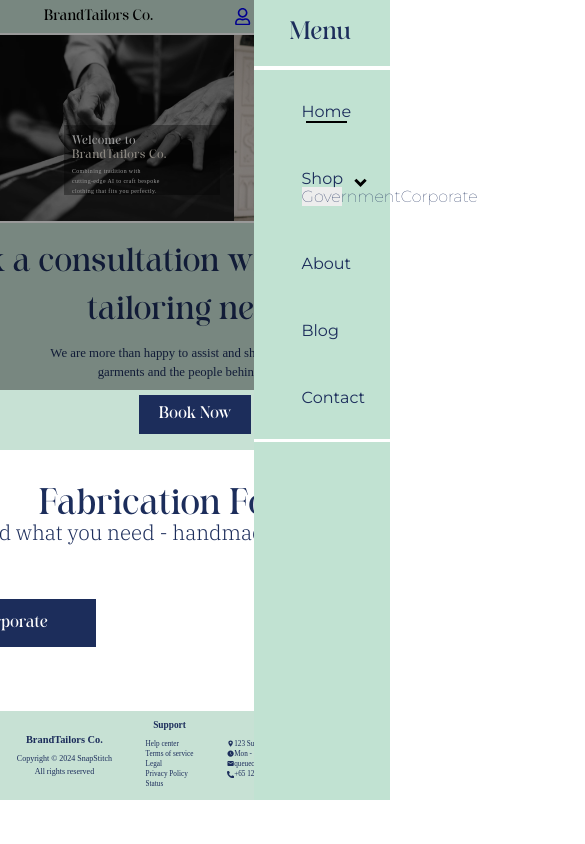
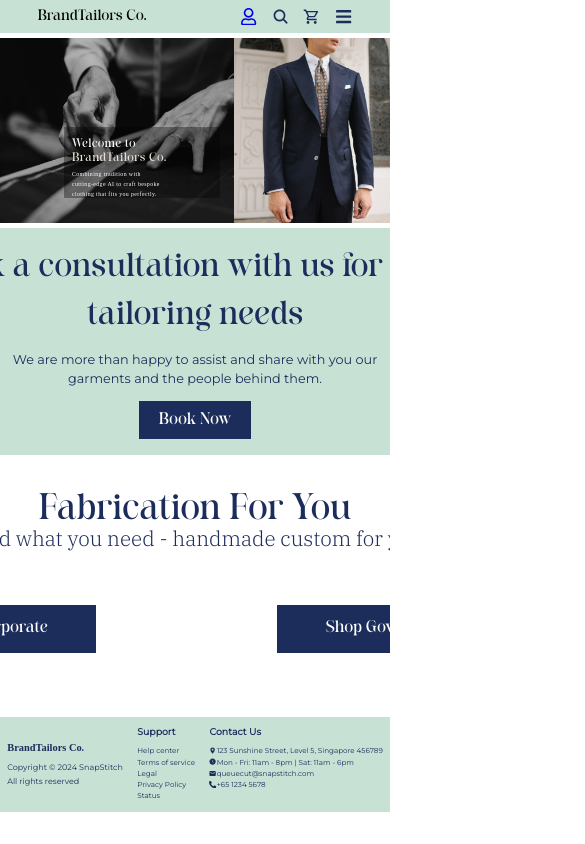
Before and after one commit to DediSepteo/WebApp-Tailor, a React (Create React App) app in the folder cha-project/: page /Home in a window 390 px wide. Shown: the whole page, 585 px wide, since content can reach past the window. Built offline with nearby package versions, Linux system fonts and the light colour scheme; a web font is replaced by a local one.

Commit message:
Finished Side Nav Bar, working on responsiveness

```diff
--- a/cha-project/src/App.js
+++ b/cha-project/src/App.js
@@ -16,7 +16,7 @@ const AppContent = () => {
 
     return (
         <>
-            {!(location.pathname === '/Login' || location.pathname === '/Register') && (location.pathname === '/' ? <Header /> : null)}
+            {!(location.pathname === '/Login' || location.pathname === '/Register') && (location.pathname === '/' ? <Header /> : <NavBar />)}
             <Routes>
                 <Route path="/" element={<LandingPage />} />
                 <Route path="/Home" element={<Home />} />
@@ -25,7 +25,7 @@ const AppContent = () => {
                 <Route path="/Login" element={<Login />} />
                 <Route path="/Register" element={<Register />} />
             </Routes>
-            {/* {!(location.pathname === '/Login' || location.pathname === '/Register') && <Footer />} */}
+            {!(location.pathname === '/Login' || location.pathname === '/Register') && <Footer />}
         </>
     );
 };
--- a/cha-project/src/components/NavBar.js
+++ b/cha-project/src/components/NavBar.js
@@ -1,13 +1,11 @@
-import { useEffect } from "react";
+import { useState } from "react";
 import { NavLink } from "react-router-dom";
 import { IoSearch } from "react-icons/io5";
 import { MdOutlineShoppingCart } from "react-icons/md";
-import { FaRegUser } from "react-icons/fa";
-import { FaBars } from "react-icons/fa";
+import { FaRegUser, FaBars } from "react-icons/fa";
+import { FaArrowRightLong } from "react-icons/fa6";
+import { RiArrowDropDownLine, RiArrowDropUpLine } from "react-icons/ri";
 import styles from "../styles/NavBar.module.css";
-import { FaArrowRightLong } from "react-icons/fa6";
-import { RiArrowDropDownLine } from "react-icons/ri";
-import { RiArrowDropUpLine } from "react-icons/ri";
 
 const NavBar = () => {
     const links = [
@@ -18,69 +16,70 @@ const NavBar = () => {
         { name: "Contact", path: "/" },
     ];
 
+    const [sideNavOpen, setSideNavOpen] = useState(false);
+    const [dropDownOpen, setDropDownOpen] = useState(false);
 
-    useEffect(() => {
-        var cart = document.getElementById("cart")
-        var dropDown = document.getElementById("dropDown")
-        var downArrow = document.getElementById("downArrow")
-        var upArrow = document.getElementById("upArrow")
-        var shopMenu = document.getElementById("shopMenu")
-        if (dropDown) {
-            dropDown.onclick = () => {
-                console.log(downArrow.style.display)
-                if (downArrow.style.display === "inline") {
-                    downArrow.style.display = "none"
-                    upArrow.style.display = "inline"
-                    shopMenu.style.display = "inline"
-                }
-                else {
-                    downArrow.style.display = "inline"
-                    upArrow.style.display = "none"
-                    shopMenu.style.display = "none"
-                }
+    const toggleSideNav = () => {
+        setSideNavOpen(!sideNavOpen);
+        document.body.style.overflowY = sideNavOpen ? "auto" : "hidden";
+    };
 
-            }
-        }
+    const hideDropDown = () => {
+        setDropDownOpen(false)
+    }
 
-        if (cart) {
-            cart.onclick = function () {
-                const darkenRect = document.createElement("div")
-                darkenRect.style.position = "absolute"
-                darkenRect.style.width = "100%"
-                darkenRect.style.height = "100vw"
-            }
-        }
+    const openDropDown = () => {
+        setDropDownOpen(true)
+    }
 
-    }, [])
+
 
     return (
-        <>
-            <div className={styles.darkenDiv}></div>
-            <div className={styles.sideNav}>
-                <div className={styles.sideNavHead}>Menu<FaArrowRightLong /></div>
+        <div>
+            <div
+                className={styles.darkenDiv}
+                id="darkenDiv"
+                style={{ opacity: sideNavOpen ? 1 : 0, width: sideNavOpen ? '100vw' : 0 }}
+                onClick={toggleSideNav}
+            ></div>
+            <div className={styles.sideNav} id="sideNav" style={{ width: sideNavOpen ? "35%" : 0, opacity: sideNavOpen ? 1 : 0 }}>
+                <div className={styles.sideNavHead}>
+                    Menu
+                    <FaArrowRightLong className={styles.sideNavToggle} id="sideNavToggle" onClick={toggleSideNav} />
+                </div>
                 <div className={styles.sideNavLinks}>
                     {links.map((link, index) => (
                         link.name === "Shop" ? (
-                            <div>
-                                <div className={styles.sideShopDiv}>
-                                    <NavLink
-                                        key={index}
-                                        to={link.path}
-                                        exact
-                                        className={({ isActive }) =>
-                                            isActive ? `${styles.sideLink} ${styles.linkActive}` : styles.sideLink
+                            <div className={styles.shopDiv} id="shopLink" onMouseLeave={hideDropDown}>
+                                <div className={styles.shopLink}>
+                                    <span className={styles.link}>Shop</span>
+                                    <div className={styles.dropDown} id="dropDown" onMouseEnter={openDropDown}>
+                                        {dropDownOpen ?
+                                            <RiArrowDropUpLine id="upArrow" size={35} /> :
+                                            <RiArrowDropDownLine id="downArrow" size={35} />
                                         }
-                                    >
-                                        {link.name}
-                                    </NavLink>
-                                    <div id="dropDown" className={styles.dropDown}>
-                                        <RiArrowDropDownLine id="downArrow" style={{ display: "inline" }} size={35} />
-                                        <RiArrowDropUpLine id="upArrow" style={{ display: "none" }} size={35} />
                                     </div>
                                 </div>
-                                <div className={styles.shopMenu} id="shopMenu">
-                                    <NavLink className={styles.sideLink}>Government</NavLink>
-                                    <NavLink className={styles.sideLink}>Corporate</NavLink>
+                                <div className={`${styles.shopMenu} ${styles.dropDown}`} id="shopMenu"
+                                    style={{
+                                        opacity: dropDownOpen ? 1 : 0,
+                                        marginTop: dropDownOpen ? "1em" : 0,
+                                        padding: dropDownOpen ? "1em 0" : 0,
+                                        height: dropDownOpen ? "auto" : 0
+                                    }}
+                                >
+                                    <div style={{ display: 'flex', flexDirection: "column", gap: "0.9em" }}>
+                                        <NavLink className={styles.link} style={{ fontSize: "0.9em" }}>Government</NavLink>
+                                        <NavLink className={styles.shopLightLink}>Uniforms</NavLink>
+                                        <NavLink className={styles.shopLightLink}>Suits</NavLink>
+                                        <NavLink className={styles.shopLightLink}>Jeans</NavLink>
+                                    </div>
+                                    <div style={{ display: 'flex', flexDirection: "column", gap: "0.9em" }}>
+                                        <NavLink className={styles.link} style={{ fontSize: "0.9em" }}>Corporate</NavLink>
+                                        <NavLink className={styles.shopLightLink}>Uniforms</NavLink>
+                                        <NavLink className={styles.shopLightLink}>Suits</NavLink>
+                                        <NavLink className={styles.shopLightLink}>Jeans</NavLink>
+                                    </div>
                                 </div>
                             </div>
                         ) :
@@ -89,7 +88,7 @@ const NavBar = () => {
                                 to={link.path}
                                 exact
                                 className={({ isActive }) =>
-                                    isActive ? `${styles.sideLink} ${styles.linkActive}` : styles.sideLink
+                                    isActive ? `${styles.link} ${styles.linkActive}` : styles.link
                                 }
                             >
                                 {link.name}
@@ -120,16 +119,12 @@ const NavBar = () => {
                     </NavLink>
                     <span className={styles.icons}><IoSearch /></span>
                     <span className={styles.icons} id="cart"><MdOutlineShoppingCart /></span>
-                    <div className={`${styles.colNavbar} ${styles.icons}`}>
-                        <FaBars />
-                    </div>
+                    <FaBars className={`${styles.colNavbar} ${styles.icons}`} id="sideNavIcon" onClick={toggleSideNav} />
                 </div>
             </nav >
-        </>
+            <div className={styles.btmPad}></div>
+        </div>
     );
 };
 
-
-
-
 export default NavBar;
--- a/cha-project/src/pages/Home.js
+++ b/cha-project/src/pages/Home.js
@@ -1,11 +1,8 @@
 import styles from "../styles/Home.module.css"; // Import the CSS Module
-import NavBar from "../components/NavBar";
-import Footer from "../components/Footer";
 
 export const Home = () => {
     return (
         <main className={styles.main}>
-            <NavBar />
             <div className={styles.banner}>
                 <div className={styles.introBG} />
                 <div className={styles.intro}>
@@ -51,7 +48,6 @@ export const Home = () => {
                     <button className={styles.fabricationButton}>Shop Government</button>
                 </div>
             </div>
-            <Footer />
         </main>
     );
 };
--- a/cha-project/src/styles/Home.module.css
+++ b/cha-project/src/styles/Home.module.css
@@ -52,7 +52,7 @@
 }
 
 .banner {
-    padding: 0.5vw 0;
+    padding-bottom: 0.3em;
     display: flex;
     flex-direction: row;
     align-items: center;
--- a/cha-project/src/styles/NavBar.module.css
+++ b/cha-project/src/styles/NavBar.module.css
@@ -3,21 +3,21 @@
 .navbar {
     background-color: #C7E1D4;
     padding: 2%;
-    padding-left: 7%;
-    padding-right: 7%;
-    justify-content: space-evenly;
+    justify-content: space-around;
     display: flex;
     align-items: center;
     column-gap: 9%;
-    width: 90%
 }
 
 .darkenDiv {
+    right: 0;
     position:absolute;
     width: 100vw;
-    height: 100vw;
+    height: 100em;
     background-color: rgba(0, 0, 0, 0.4);
     z-index: 1;
+    opacity: 0;
+    width: 0;
 }
 
 .sideNav {
@@ -25,22 +25,23 @@
     top: 0;
     right: 0;
     background-color: #C1E2D2;
-    width: 35%;
     height: 50em;
     z-index:2;
     display: flex;
     flex-direction: column;
+    opacity: 0;
+    width: 0;
+    transition: all 0.25s ease;
 }
 
 .sideNavHead {
-    padding: 0.8em 1.5em;
+    padding: 0.5em 2em;
     font-size: 1.5em;
     font-family: "Felgine";
     color: #1C2D5B;
     display: flex;
     align-items: center;
-    justify-content: space-around;
-    gap: 12em;
+    justify-content: space-between;
     border-bottom: 0.2em solid white;
 }
 
@@ -54,42 +55,44 @@
     border-bottom: 0.2em solid white;
 }
 
-.sideShopDiv {
-    padding: 0.5em 0;
-    align-items: center;
+.shopLink {
     display: flex;
     flex-direction: row;
-    height: 0;
+    align-items: center;
     justify-content: space-between;
+    height: 1.3em;
 }
 
-.sideShopDiv div {
-    padding-top: 0.25em;
-    font-size: 1.7em;
+.shopDiv {
+    display: flex;
+    flex-direction: column;
 }
 
-.sideLink {
+
+.shopDiv div {
+    padding-top: 0.25em;
+}
+
+
+.shopMenu {
+    opacity: 0;
+    display: flex;
+    height: 0;
+    background-color: #EDEDED;
+    white-space: nowrap;
+    font-size: 1em;
+    font-family: "Montserrat";
+    justify-content: space-around;
+    transition: all 0.25s ease;
+}
+
+.shopLightLink {
     color: #1C2D5B;
     text-decoration: none;
     user-select: none;
     width: fit-content;
-}
-
-.dropDown {
-    display:flex;
-}
-
-.dropDown:hover {
-    cursor: pointer;
-}
-
-.shopMenu {
-    background-color: #EDEDED;
-    white-space: nowrap;
-    font-size: 1em;
-    font-family: "Montserrat";
-    font-weight: 100;
-    /* display: none  */
+    font-family: "Montserrat-Light";
+    font-size: 0.8em;
 }
 
 
@@ -115,6 +118,7 @@
     color: #1C2D5B;
     text-decoration: none;
     user-select: none;
+    width: fit-content;
 }
 
 
@@ -183,6 +187,17 @@
     display: none;
 }
 
+.btmPad {
+    width: 100%;
+    background-color: white;
+    height: 0.3em;
+}
+
+
+.sideNavToggle:hover {
+    cursor: pointer;
+}
+
 
 @media (max-width: 600px) {
     .navbar {
--- a/cha-project/src/styles/fonts.css
+++ b/cha-project/src/styles/fonts.css
@@ -1,4 +1,4 @@
-/* @font-face {
+@font-face {
   font-family: "Montserrat-Regular";
   src: local("Montserrat-Regular"),
     url(../fonts/Montserrat-Regular.ttf) format("truetype");
@@ -6,7 +6,12 @@
 @font-face {
     font-family: "Montserrat-Bold";
     src: local("Montserrat-Bold"), url(../fonts/Montserrat-Bold.ttf) format("truetype");
-} */
+}
+
+@font-face {
+    font-family: "Montserrat-Light";
+    src: local("Montserrat-Light"), url(../fonts/Montserrat-Light.ttf) format("truetype");
+}
 
 @font-face {
     font-family: "Montserrat";
```
Also changed, not shown: cha-project/src/fonts/Montserrat-Light.ttf (added).
